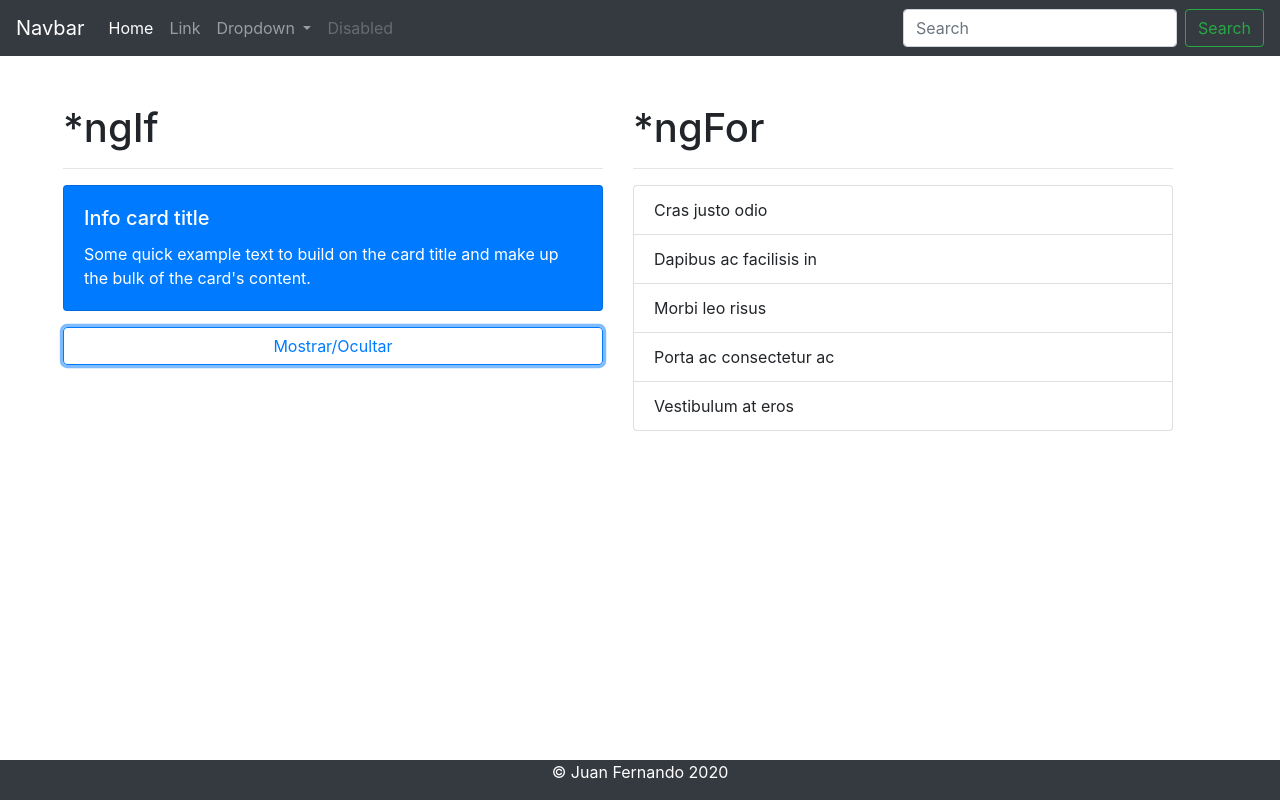
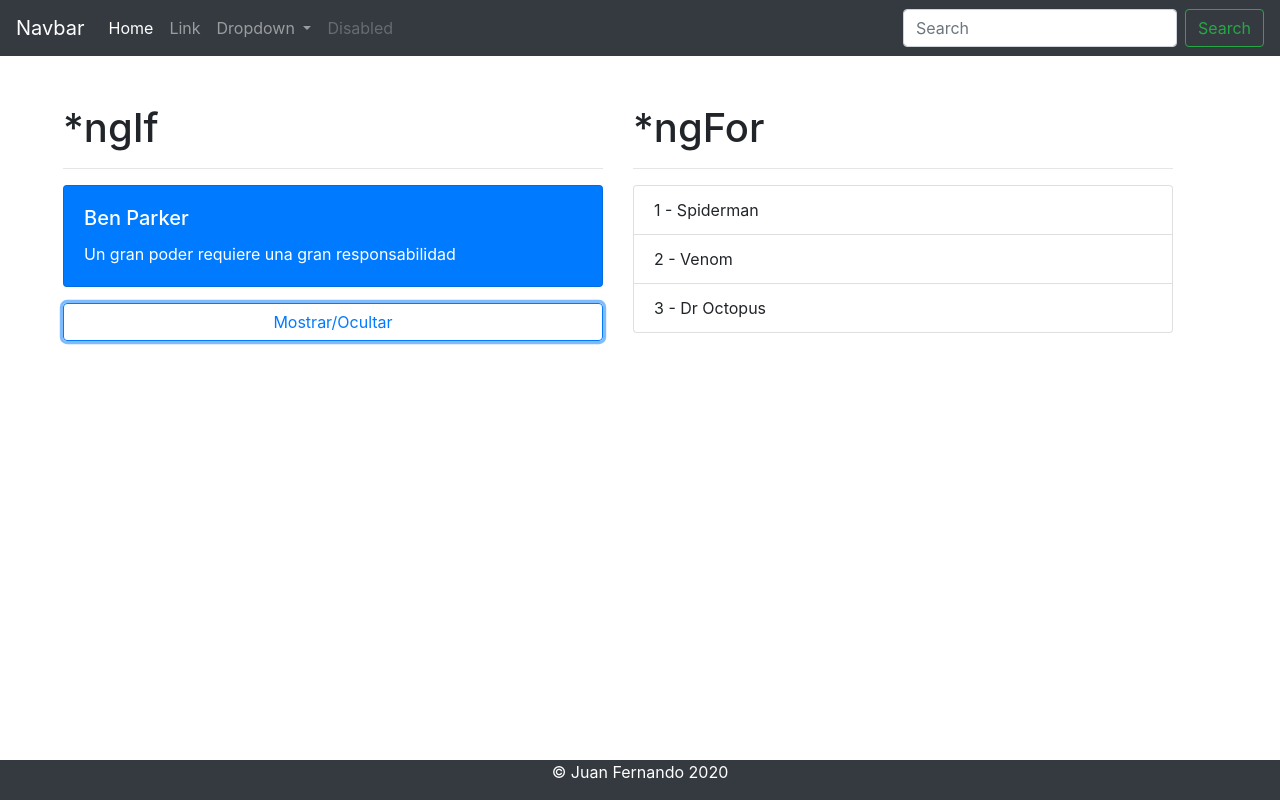
Before and after one commit to restrepo86/angular-udemy, an Angular app: page / in a window 1280 px wide. Both pictures are taken after a click on the button "Mostrar/Ocultar". Built offline with nearby package versions, Linux system fonts and the light colour scheme.

Commit message:
Usando directivas ngIf y ngFor

```diff
--- a/src/app/components/body/body.component.html
+++ b/src/app/components/body/body.component.html
@@ -4,14 +4,14 @@
         <h1>*ngIf</h1>
         <hr>
 
-        <div class="card text-white bg-primary mb-3" style="width: 100%;">
+        <div *ngIf="mostrar" class="card text-white bg-primary mb-3" style="width: 100%;">
             <div class="card-body">
-                <h5 class="card-title">Info card title</h5>
-                <p class="card-text">Some quick example text to build on the card title and make up the bulk of the card's content.</p>
+                <h5 class="card-title">{{ frase.autor }}</h5>
+                <p class="card-text">{{ frase.mensaje }}</p>
             </div>
         </div>
 
-        <button class="btn btn-outline-primary btn-block">
+        <button (click)="mostrarOcultarFrase()" class="btn btn-outline-primary btn-block">
             Mostrar/Ocultar
         </button>
 
@@ -21,11 +21,9 @@
         <hr>
 
         <ul class="list-group">
-            <li class="list-group-item">Cras justo odio</li>
-            <li class="list-group-item">Dapibus ac facilisis in</li>
-            <li class="list-group-item">Morbi leo risus</li>
-            <li class="list-group-item">Porta ac consectetur ac</li>
-            <li class="list-group-item">Vestibulum at eros</li>
+            <li *ngFor="let personaje of personajes; let index = index" class="list-group-item">
+                {{ index + 1 }} - {{ personaje }}
+            </li>
         </ul>
 
     </div>
--- a/src/app/components/body/body.component.ts
+++ b/src/app/components/body/body.component.ts
@@ -1,5 +1,9 @@
 import { Component } from '@angular/core';
 
+interface Frase {
+    mensaje: string;
+    autor: string;
+}
 
 @Component({
     selector: 'app-body',
@@ -7,4 +11,18 @@ import { Component } from '@angular/core';
 })
 export class BodyComponent {
 
+    frase: Frase = {
+        mensaje: 'Un gran poder requiere una gran responsabilidad',
+        autor: 'Ben Parker'
+    };
+
+    mostrar = false;
+    personajes: string[] = ['Spiderman', 'Venom', 'Dr Octopus'];
+
+    mostrarOcultarFrase = () => {
+        this.mostrar = !this.mostrar;
+    }
+
+
+
 }
```
